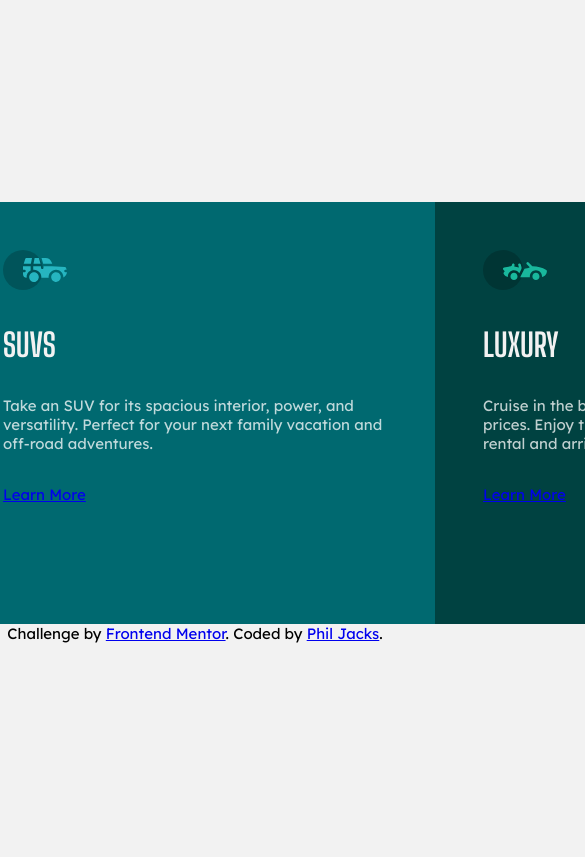
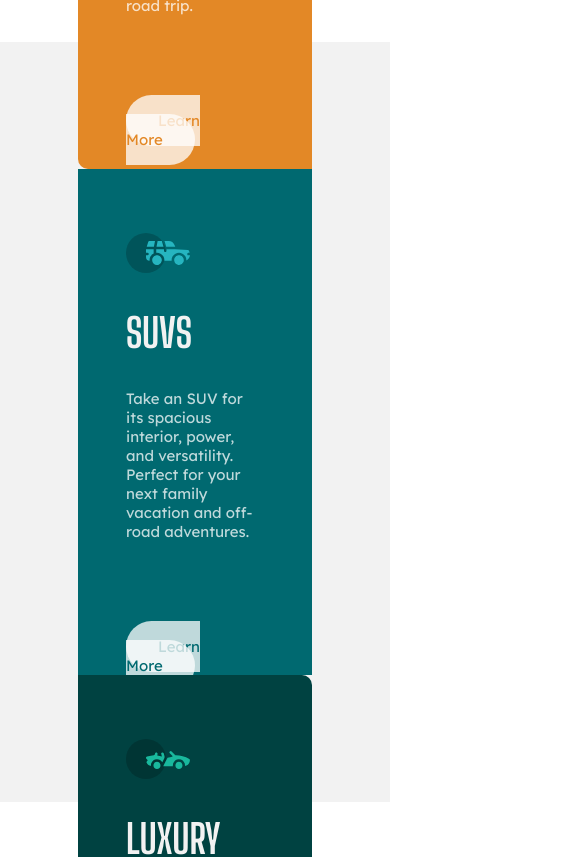
Before and after one commit to philjacks/3-column-card-component, a website: page index.html in a window 390 px wide. Shown: the top 857 px of the page, 585 px wide, since content can reach past the window. Drawn offline with Linux system fonts and the light colour scheme.

Commit message:
Desktop Ready Still responsive to come

```diff
--- a/css/styles.css
+++ b/css/styles.css
@@ -1,10 +1,5 @@
 @import url("https://fonts.googleapis.com/css2?family=Lexend+Deca&display=swap");
 @import url("https://fonts.googleapis.com/css2?family=Big+Shoulders+Display:wght@700&family=Lexend+Deca&display=swap");
-
-/*
-font-family: 'Big Shoulders Display', cursive;
-font-family: 'Lexend Deca', sans-serif;
-*/
 
 * {
   padding: 0;
@@ -13,18 +8,25 @@ font-family: 'Lexend Deca', sans-serif;
 }
 
 body {
-  background: hsl(0, 0%, 95%);
+  display: flex;
+  justify-content: center;
+  align-items: center;
+  flex-wrap: wrap;
   font-family: "Lexend Deca", sans-serif;
   font-weight: 400;
   font-size: 15px;
+  min-height: 100vh;
 }
 
 .container {
-  min-height: 100vh;
+  background: hsl(0, 0%, 95%);
+  height: 90vh;
   display: flex;
   flex-direction: column;
   justify-content: center;
   align-items: center;
+  width: 1440px;
+  margin: 0 auto;
 }
 
 h2 {
@@ -32,39 +34,94 @@ h2 {
   text-transform: uppercase;
   font-weight: 700;
   color: hsl(0, 0%, 95%);
-  font-size: 2rem;
+  font-size: 2.5rem;
   padding-bottom: 2rem;
 }
 
 p {
   color: hsla(0, 0%, 100%, 0.75);
-  padding-bottom: 2rem;
+  padding-bottom: 6rem;
 }
 
 .cards {
-  border-radius: 50%;
   display: flex;
   justify-content: center;
+  margin: 2rem 4rem;
+  max-width: 65%;
 }
 
 .card {
-  height: 50vh;
-  width: 480px;
+  height: 60vh;
+  /* max-width: 218px; */
   padding: 3rem;
 }
 
 .sedans {
   background: hsl(31, 77%, 52%);
+  border-radius: 10px 0 0 10px;
+}
+.sedans a {
+  color: hsl(31, 77%, 52%);
+  background: hsla(0, 0%, 100%, 0.75);
+  padding: 1rem 2rem;
+  border-radius: 50px;
+}
+.sedans a:hover {
+  color: hsla(0, 0%, 100%, 0.75);
+  background: hsl(31, 77%, 52%);
+  padding: 1rem 2rem;
+  border: 2px hsla(0, 0%, 100%, 0.75) solid;
+  border-radius: 50px;
 }
 
 .suvs {
   background: hsl(184, 100%, 22%);
 }
+.suvs a {
+  color: hsl(184, 100%, 22%);
+  background: hsla(0, 0%, 100%, 0.75);
+  padding: 1rem 2rem;
+  border-radius: 50px;
+}
+.suvs a:hover {
+  color: hsla(0, 0%, 100%, 0.75);
+  background: hsl(184, 100%, 22%);
+  padding: 1rem 2rem;
+  border: 2px hsla(0, 0%, 100%, 0.75) solid;
+  border-radius: 50px;
+}
 
 .luxury {
   background: hsl(179, 100%, 13%);
+  border-radius: 0 10px 10px 0;
+}
+.luxury a {
+  color: hsl(179, 100%, 13%);
+  background: hsla(0, 0%, 100%, 0.75);
+  padding: 1rem 2rem;
+  border-radius: 50px;
+}
+.luxury a:hover {
+  color: hsla(0, 0%, 100%, 0.75);
+  background: hsl(179, 100%, 13%);
+  padding: 1rem 2rem;
+  border: 2px hsla(0, 0%, 100%, 0.75) solid;
+  border-radius: 50px;
 }
 
 img {
   padding-bottom: 2rem;
+  margin-top: 1rem;
 }
+.link {
+  text-decoration: none;
+}
+
+@media screen and (max-width: 1145px) {
+  .cards {
+    flex-direction: column;
+  }
+  .card {
+    max-width: 60vw;
+  }
+}
--- a/index.html
+++ b/index.html
@@ -23,7 +23,7 @@
             Choose a sedan for its affordability and excellent fuel economy.
             Ideal for cruising in the city or on your next road trip.
           </p>
-          <a href="#">Learn More</a>
+          <a href="#" class="link">Learn More</a>
         </div>
 
         <div class="card suvs">
@@ -33,7 +33,7 @@
             Take an SUV for its spacious interior, power, and versatility.
             Perfect for your next family vacation and off-road adventures.
           </p>
-          <a href="#">Learn More</a>
+          <a href="#" class="link">Learn More</a>
         </div>
 
         <div class="card luxury">
@@ -43,16 +43,15 @@
             Cruise in the best car brands without the bloated prices. Enjoy the
             enhanced comfort of a luxury rental and arrive in style.
           </p>
-          <a href="#">Learn More</a>
+          <a href="#" class="link">Learn More</a>
         </div>
       </div>
-
-      <div class="attribution">
-        Challenge by
-        <a href="https://www.frontendmentor.io?ref=challenge" target="_blank"
-          >Frontend Mentor</a
-        >. Coded by <a href="#">Phil Jacks</a>.
-      </div>
     </div>
+    <!-- <div class="attribution">
+      Challenge by
+      <a href="https://www.frontendmentor.io?ref=challenge" target="_blank"
+        >Frontend Mentor</a
+      >. Coded by <a href="#">Phil Jacks</a>.
+    </div> -->
   </body>
 </html>
```
